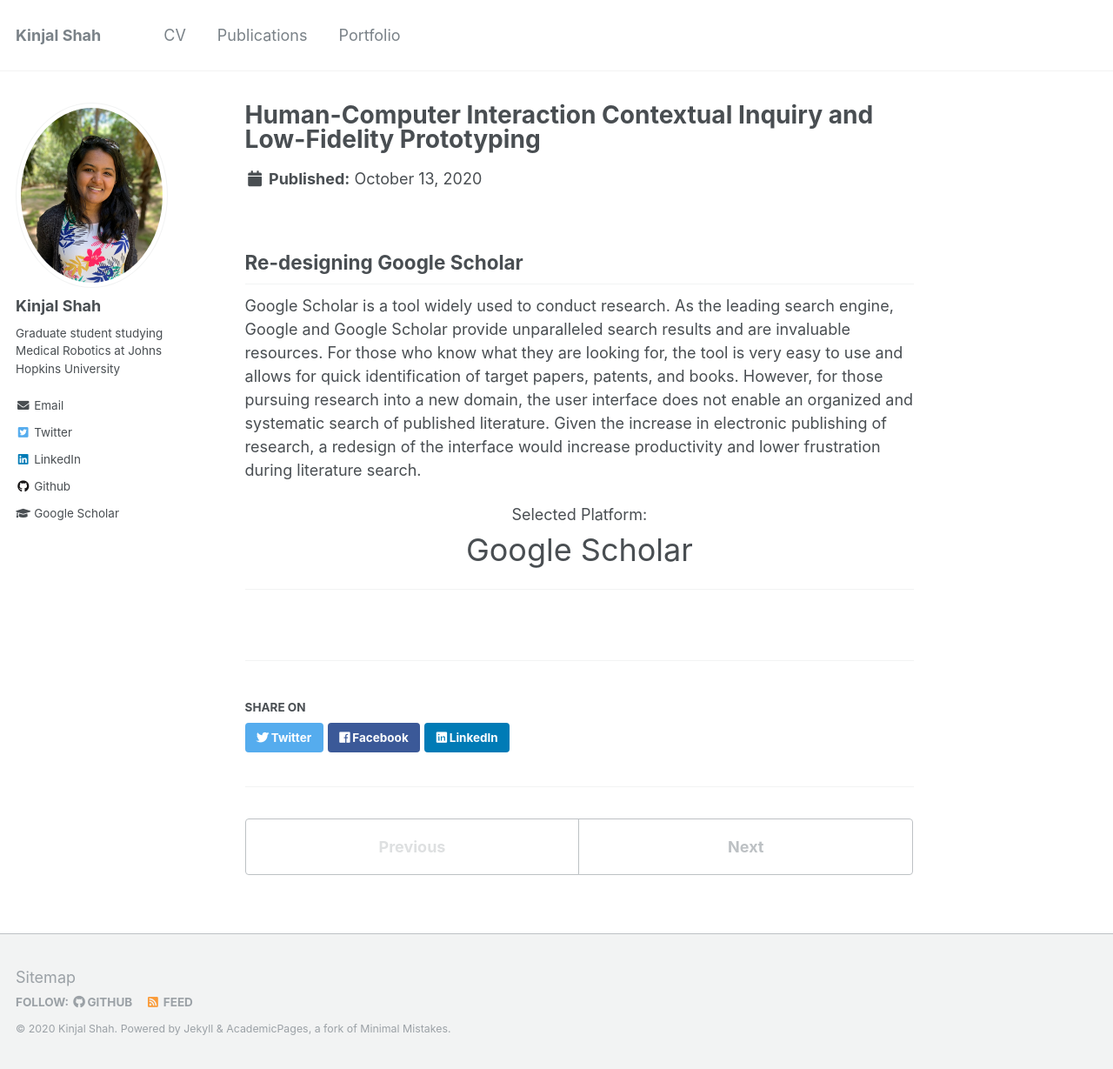
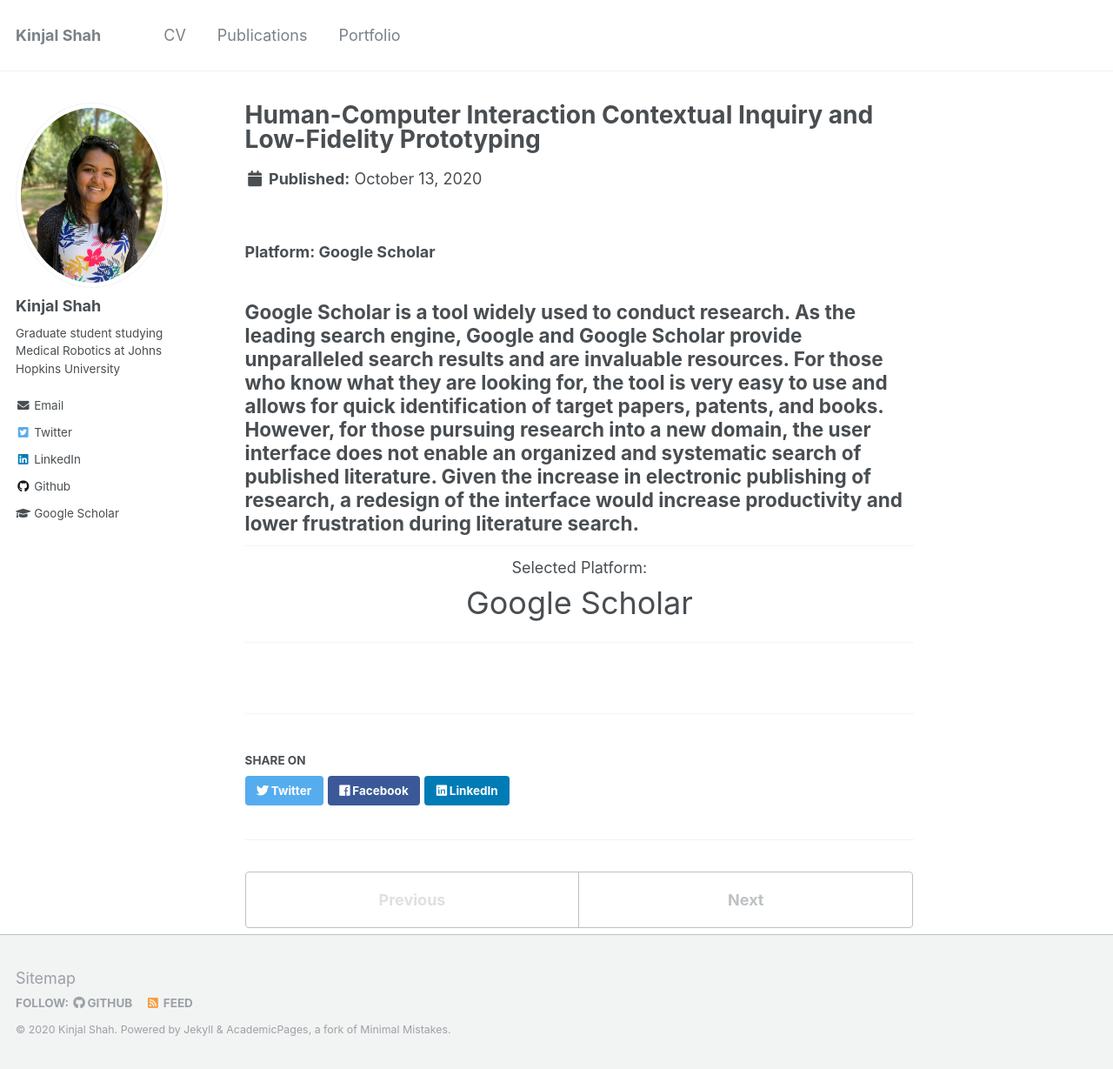
Before and after one commit to kinjmshah/kinjmshah.github.io, a Jekyll site: the page built from _portfolio/HCI_CI_LoFiPrototype.md, in a window 1280 px wide and 1229 px high. Shown: the whole window at 87% size. Built offline with Jekyll 4.4.1, drawn with Linux system fonts in a browser that asks for light colours.

Commit message:
Update HCI_CI_LoFiPrototype.md

```diff
--- a/_portfolio/HCI_CI_LoFiPrototype.md
+++ b/_portfolio/HCI_CI_LoFiPrototype.md
@@ -3,9 +3,10 @@ title: "Human-Computer Interaction Contextual Inquiry and Low-Fidelity Prototypi
 permalink: /portfolio/HCI
 ---
 
-## Re-designing Google Scholar
+### Platform: Google Scholar
 
 Google Scholar is a tool widely used to conduct research. As the leading search engine, Google and Google Scholar provide unparalleled search results and are invaluable resources. For those who know what they are looking for, the tool is very easy to use and allows for quick identification of target papers, patents, and books. However, for those pursuing research into a new domain, the user interface does not enable an organized and systematic search of published literature. Given the increase in electronic publishing of research, a redesign of the interface would increase productivity and lower frustration during literature search.
+----------------------
 
 
 
```
